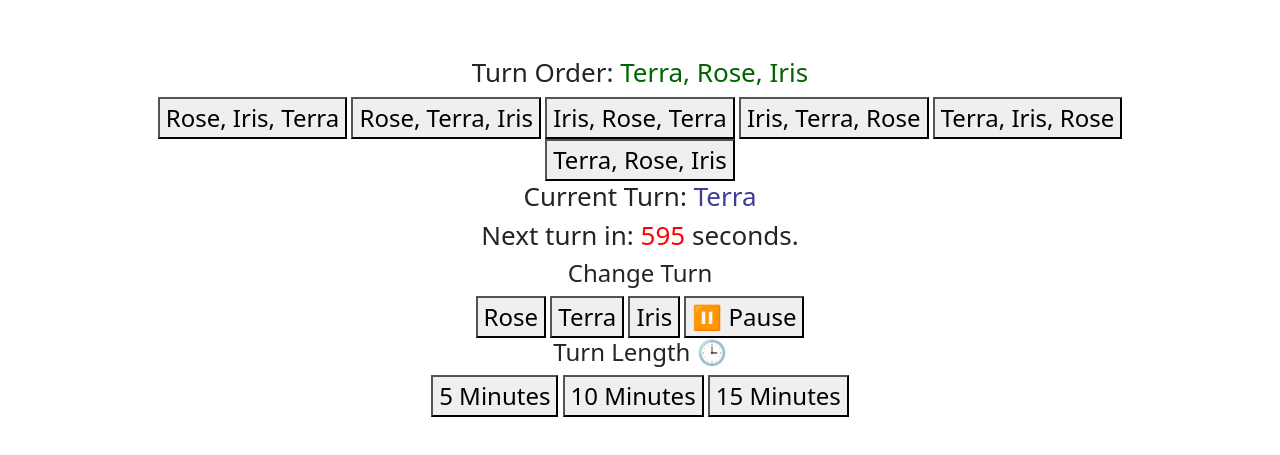
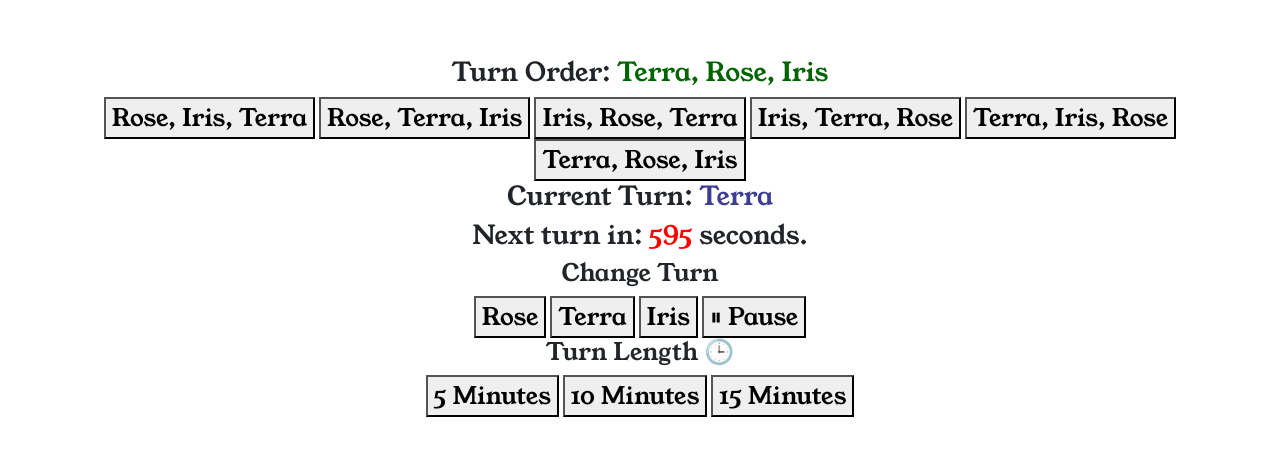
Before and after one commit to themauveavenger/kid-turns, a plain HTML site: page index.html in a window 1280 px wide. Shown: the part 163-618 px from the top of the page. Drawn offline with nearby package versions, Linux system fonts and the light colour scheme.

Commit message:
font setting

```diff
--- a/index.html
+++ b/index.html
@@ -4,6 +4,7 @@
   <meta name="viewport" content="width=device-width, initial-scale=1">
   <link href="https://cdn.jsdelivr.net/npm/bootstrap@5.3.2/dist/css/bootstrap.min.css" rel="stylesheet"
         integrity="sha384-T3c6CoIi6uLrA9TneNEoa7RxnatzjcDSCmG1MXxSR1GAsXEV/Dwwykc2MPK8M2HN" crossorigin="anonymous">
+  <link rel="stylesheet" href="https://fonts.googleapis.com/css?family=Young+Serif">
   <link rel="shortcut icon" type="image/x-icon" href="favicon.ico">
   <title>Turn Order</title>
 </head>
@@ -108,6 +109,7 @@
     justify-content: center;
     align-items: center;
     height: 100vh;
+    font-family: 'Young Serif', serif;
   }
 
   .container {
```
